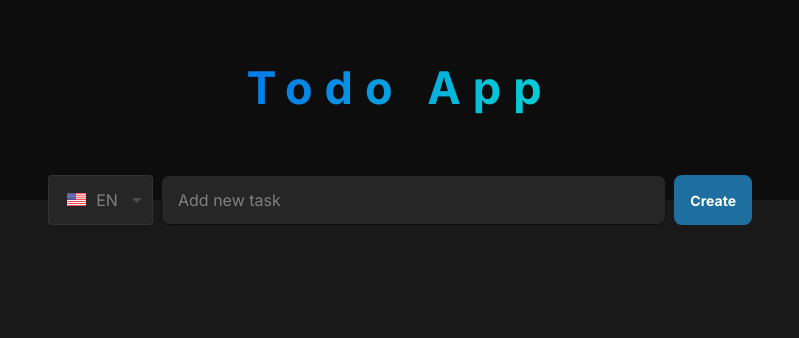
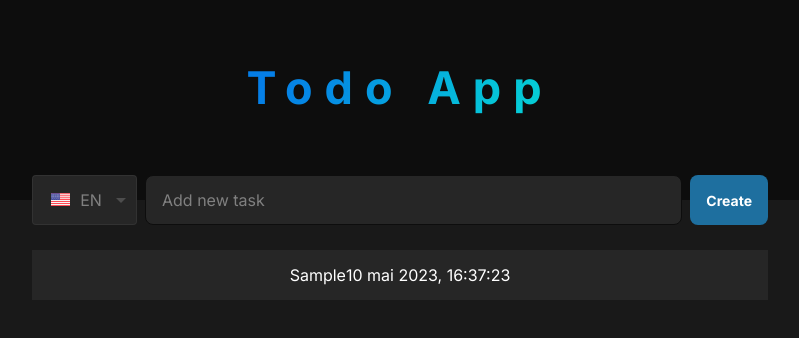
Before and after one commit to alain-nambi/todo-frontend, a React (Vite) app: page / in a window 1280 px wide. Both pictures are taken after typing "Sample" into the empty fields and a click on the button "Create". Shown: the top 338 px of the page, without its empty margins (240-1039 px from the left). Built offline with nearby package versions, Linux system fonts and the light colour scheme.

Commit message:
Features: show current list of tasks

```diff
--- a/src/App.jsx
+++ b/src/App.jsx
@@ -1,10 +1,29 @@
 import './styles/global.css'
+import { useEffect, useState } from 'react';
 import { Header } from './components/Header/header'
+import { TaskForm } from "./components/Tasks/TaskForm";
+import { TaskList } from "./components/Tasks/taskList";
 
 function App() {
+  const [tasks, setTasks] = useState([])
+
+  useEffect(() => {
+    const tasksFromLocalStorage = localStorage.getItem("tasks")
+    if (tasksFromLocalStorage) {
+      setTasks(JSON.parse(tasksFromLocalStorage))
+    }
+  }, [])
+
+  const addTask = (task) => {
+    setTasks([...tasks, task])
+    localStorage.setItem("tasks", JSON.stringify([...tasks, task]));
+  }
+
   return (
     <>
       <Header />
+      <TaskForm addTask={addTask} />
+      <TaskList tasks={tasks} />
     </>
   )
 }
--- a/src/components/Header/Header.jsx
+++ b/src/components/Header/Header.jsx
@@ -1,5 +1,6 @@
-import React from 'react';
-import { HandleTask } from '../Tasks/handleTask';
+import React, { useState } from "react";
+
+// CSS
 import styles from "./header.module.css";
 
 export function Header() {
@@ -8,8 +9,6 @@ export function Header() {
       <div className={styles.headerContent}>
         <h1 className={styles.title}>Todo App</h1>
       </div>
-
-      <HandleTask />
     </header>
   );
 }
--- a/src/components/Tasks/HandleTask.jsx
+++ /dev/null
@@ -1,55 +0,0 @@
-import React from "react";
-import { useState } from "react";
-import styles from "./tasks.module.css";
-import { AiOutlineSend } from "react-icons/ai";
-import { useMediaQuery } from "react-responsive";
-import { useTranslation } from "react-i18next";
-import { Language } from "../Language/Language";
-
-export function HandleTask() {
-  const [taskInput, setTaskInput] = useState("");
-
-  const isDesktopOrLaptop = useMediaQuery({ query: "(min-width: 768px)" });
-  const isTabletOrMobile = useMediaQuery({ query: "(max-width: 767px)" });
-
-  const [t, i18n] = useTranslation("common");
-
-  function handleInputChange(event) {
-    // update the task input state when the input value changes
-    setTaskInput(event.target.value);
-  }
-
-  function handleSubmit(event) {
-    event.preventDefault();
-
-    // clear the task input state when the form is submitted
-    setTaskInput("");
-  }
-
-  return (
-    <form onSubmit={handleSubmit} className={styles.taskForm}>
-      <Language />
-
-      <div className={styles.taskFormContainer}>
-        <input
-          type="text"
-          placeholder={t("add_task")}
-          onChange={handleInputChange}
-          value={taskInput}
-        />
-
-        {isTabletOrMobile && (
-          <button className={styles.taskFormButtonMobile}>
-            <AiOutlineSend size={25} />
-          </button>
-        )}
-
-        {isDesktopOrLaptop && (
-          <button className={styles.taskFormButtonLaptop}>
-            <span>{t("create")}</span>
-          </button>
-        )}
-      </div>
-    </form>
-  );
-}
--- /dev/null
+++ b/src/components/Tasks/TaskForm.jsx
@@ -0,0 +1,90 @@
+import React from "react";
+import { useState } from "react";
+
+// Icons
+import { AiOutlineSend } from "react-icons/ai";
+
+// Responsive Pages
+import { useMediaQuery } from "react-responsive";
+
+// Internationalization
+import { useTranslation } from "react-i18next";
+
+// Components
+import { Language } from "../Language/Language";
+
+// CSS
+import styles from "./tasks.module.css";
+
+export function TaskForm({ addTask }) {
+  // Declare state for new task and set initial values
+  const [newTask, setNewTask] = useState({ title: "", date: null });
+
+  // Use responsive media queries to determine if device is desktop/laptop or tablet/mobile
+  const isDesktopOrLaptop = useMediaQuery({ query: "(min-width: 768px)" });
+  const isTabletOrMobile = useMediaQuery({ query: "(max-width: 767px)" });
+
+  // Set up internationalization using react-i18next
+  const [t, i18n] = useTranslation("common");
+
+  // Function to convert a timestamp into a human-readable date string
+  function parseTimeStamp(timestamp) {
+    const currentDateToString = new Date(timestamp);
+    const options = { year: "numeric", month: "long", day: "numeric" };
+    const localeDateString = currentDateToString.toLocaleDateString(
+      "fr-FR",
+      options
+    );
+    const localeTimeString = currentDateToString.toLocaleTimeString("fr-FR");
+    return `${localeDateString}, ${localeTimeString}`;
+  }
+
+  // Event handler for input change - updates the new task input state when the input value changes
+  function handleInputChange(event) {
+    setNewTask({
+      ...newTask,
+      title: event.target.value,
+      date: parseTimeStamp(Date.now()), // Store the current timestamp as a human-readable date string
+    });
+  }
+
+  // Event handler for form submit - adds new task and resets input state
+  function handleSubmit(event) {
+    event.preventDefault();
+
+    addTask(newTask);
+
+    setNewTask({ title: "", date: null });
+  }
+
+  return (
+    <div className="flex justify-center">
+      <form onSubmit={handleSubmit} className={styles.taskForm}>
+        <Language />
+
+        <div className={styles.taskFormContainer}>
+          <input
+            type="text"
+            placeholder={t("add_task")}
+            onChange={handleInputChange}
+            value={newTask.title}
+          />
+
+          {/* Render mobile/tablet button if on smaller viewport */}
+          {isTabletOrMobile && (
+            <button className={styles.taskFormButtonMobile}>
+              <AiOutlineSend size={25} />
+            </button>
+          )}
+
+          {/* Render desktop/laptop button if on larger viewport */}
+          {isDesktopOrLaptop && (
+            <button className={styles.taskFormButtonLaptop}>
+              <span>{t("create")}</span>
+            </button>
+          )}
+        </div>
+      </form>
+    </div>
+  );
+}
--- /dev/null
+++ b/src/components/Tasks/TaskList.jsx
@@ -0,0 +1,17 @@
+// CSS
+import styles from "./tasks.module.css";
+
+export function TaskList({ tasks }) {
+  return (
+    <ul className="flex flex-col text-center">
+      {tasks.map((task, index) => (
+        <li key={index}>
+            <div className={`${styles.taskList} mb-1 flex items-center justify-center`}>
+                <span> {task.title} </span>
+                <span> {task.date} </span>
+            </div>
+        </li>
+      ))}
+    </ul>
+  );
+}
--- a/src/components/Tasks/tasks.module.css
+++ b/src/components/Tasks/tasks.module.css
@@ -1,12 +1,11 @@
 .taskForm {
-    position: absolute;
+    position: relative;
     height: 50px;
-    bottom: -25px;
+    bottom: 25px;
     width: 100%;
     max-width: 736px;
     display: flex;
     gap: 8px;
-    padding: 0 1rem;
 }
 
 .taskForm input {
@@ -48,3 +47,12 @@
     flex: 1;
     gap: 8px;
 }
+
+.taskList {
+    height: 50px;
+    color: var(--white-color-one);
+    background: var(--bg-color-dark-two);
+    max-width: 736px;
+    padding: 0 1rem;
+    margin: 0 auto;
+}
```
Also changed, not shown: src/components/Language/Language.jsx (+7 -1 lines).
